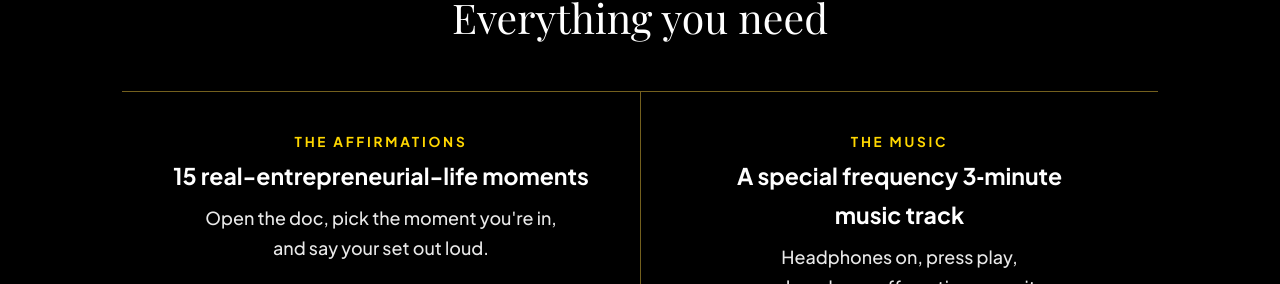
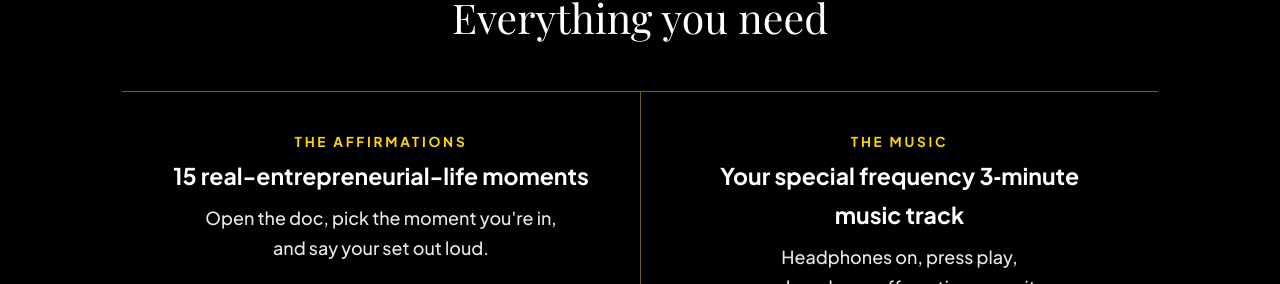
Before and after one commit to theidentitymagician/magic-words, a plain HTML site: page delivery/index.html in a window 1280 px wide. Shown: the part 778-1062 px from the top of the page. Drawn offline with nearby package versions, Linux system fonts and the light colour scheme; a web font is replaced by a local one.

Commit message:
Delivery: 'Your special' music track
Co-Authored-By: Claude Opus 5.5 <noreply@anthropic.com>
Claude-Session: https://claude.ai/code/session_01SBBnRPo5DoLprz3MH8ccMJ

```diff
--- a/delivery/index.html
+++ b/delivery/index.html
@@ -103,7 +103,7 @@ h2, p, a, .eyebrow, span { text-wrap:balance; }
       </div>
       <div>
         <span class="n">The music</span>
-        <h3>A special frequency 3&#8209;minute music&nbsp;track</h3>
+        <h3>Your special frequency 3&#8209;minute music&nbsp;track</h3>
         <p>Headphones on, press play,<br>and read your affirmations over it.</p>
         <audio class="mw-audio" controls preload="metadata" src="../audio/magic-words-music.mp3"></audio>
         <a class="dl" href="../audio/magic-words-music.mp3" download="Magic Words 432Hz Music.mp3">Download the music</a>
```
